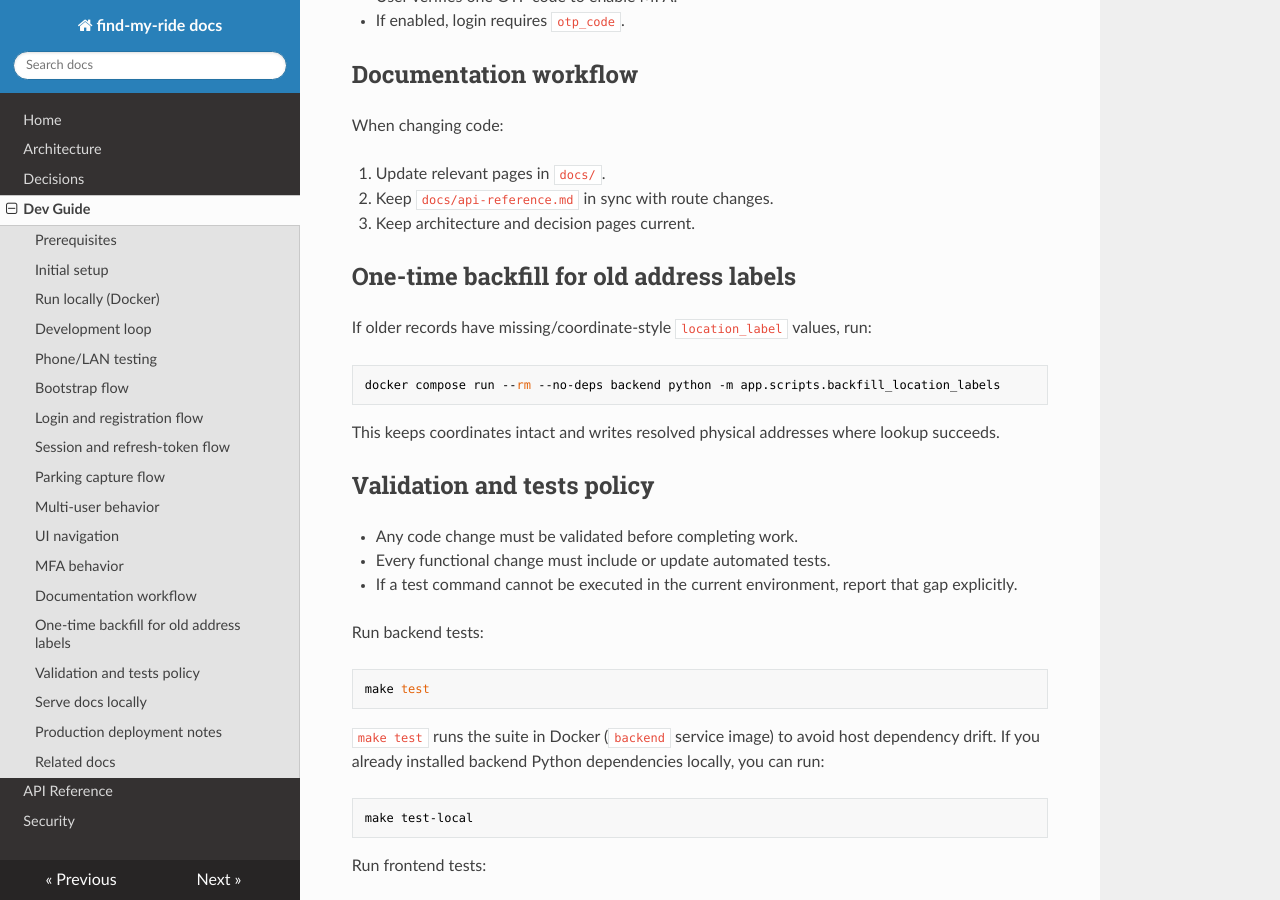
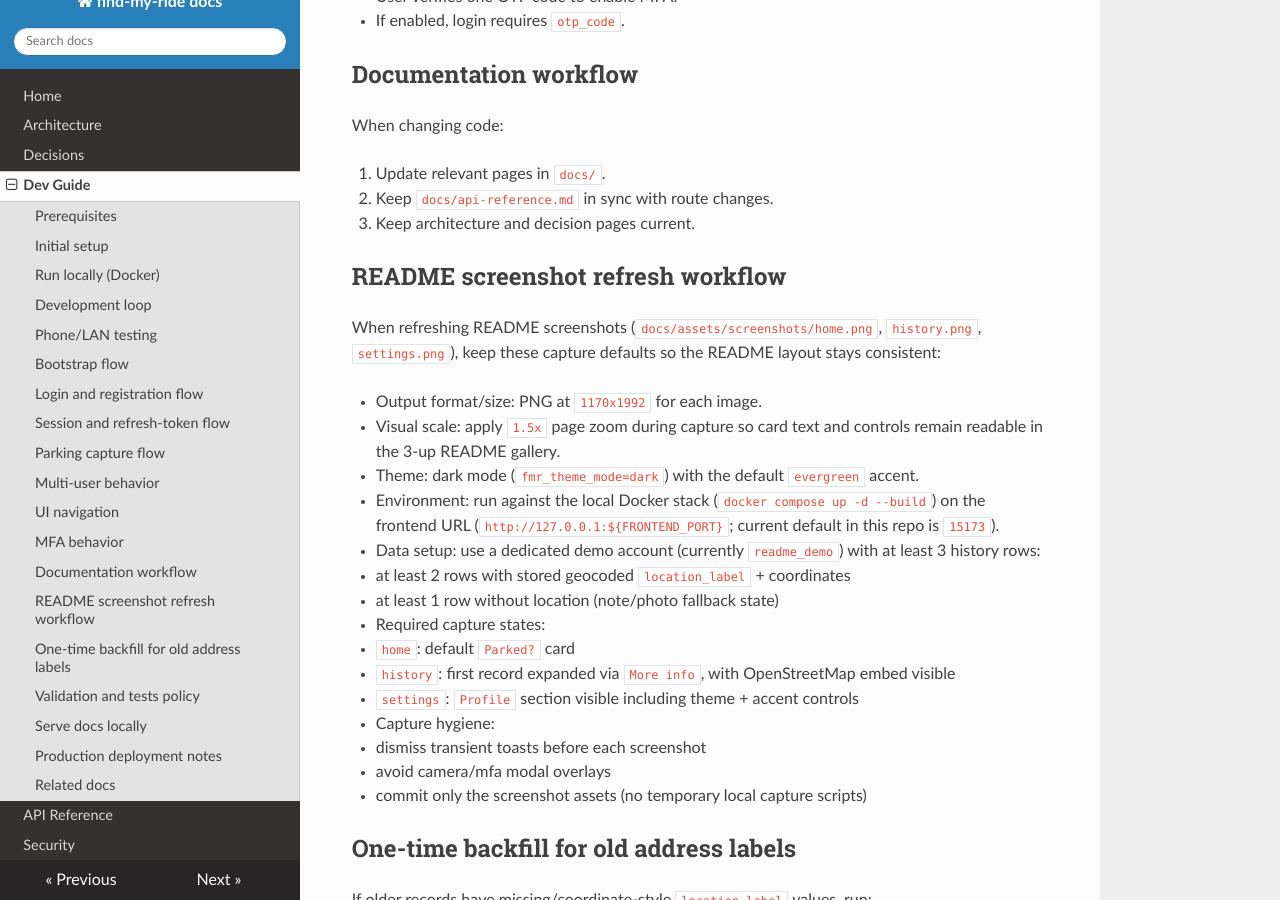
Before and after one commit to niels-emmer/find-my-ride, an MkDocs documentation site: the page built from docs/dev-guide.md, in a window 1280 px wide and 900 px high, scrolled down 4093 px. Built offline with MkDocs 1.6.1, drawn with Linux system fonts in a browser that asks for light colours; nearby versions of some CDN libraries.

Commit message:
docs(memory): document canonical README screenshot capture setup

```diff
--- a/docs/dev-guide.md
+++ b/docs/dev-guide.md
@@ -152,6 +152,26 @@ When changing code:
 2. Keep `docs/api-reference.md` in sync with route changes.
 3. Keep architecture and decision pages current.
 
+## README screenshot refresh workflow
+
+When refreshing README screenshots (`docs/assets/screenshots/home.png`, `history.png`, `settings.png`), keep these capture defaults so the README layout stays consistent:
+
+- Output format/size: PNG at `1170x1992` for each image.
+- Visual scale: apply `1.5x` page zoom during capture so card text and controls remain readable in the 3-up README gallery.
+- Theme: dark mode (`fmr_theme_mode=dark`) with the default `evergreen` accent.
+- Environment: run against the local Docker stack (`docker compose up -d --build`) on the frontend URL (`http://127.0.0.1:${FRONTEND_PORT}`; current default in this repo is `15173`).
+- Data setup: use a dedicated demo account (currently `readme_demo`) with at least 3 history rows:
+  - at least 2 rows with stored geocoded `location_label` + coordinates
+  - at least 1 row without location (note/photo fallback state)
+- Required capture states:
+  - `home`: default `Parked?` card
+  - `history`: first record expanded via `More info`, with OpenStreetMap embed visible
+  - `settings`: `Profile` section visible including theme + accent controls
+- Capture hygiene:
+  - dismiss transient toasts before each screenshot
+  - avoid camera/mfa modal overlays
+  - commit only the screenshot assets (no temporary local capture scripts)
+
 ## One-time backfill for old address labels
 
 If older records have missing/coordinate-style `location_label` values, run:
```
Also changed, not shown: docs/index.md (+1 -0 lines).
